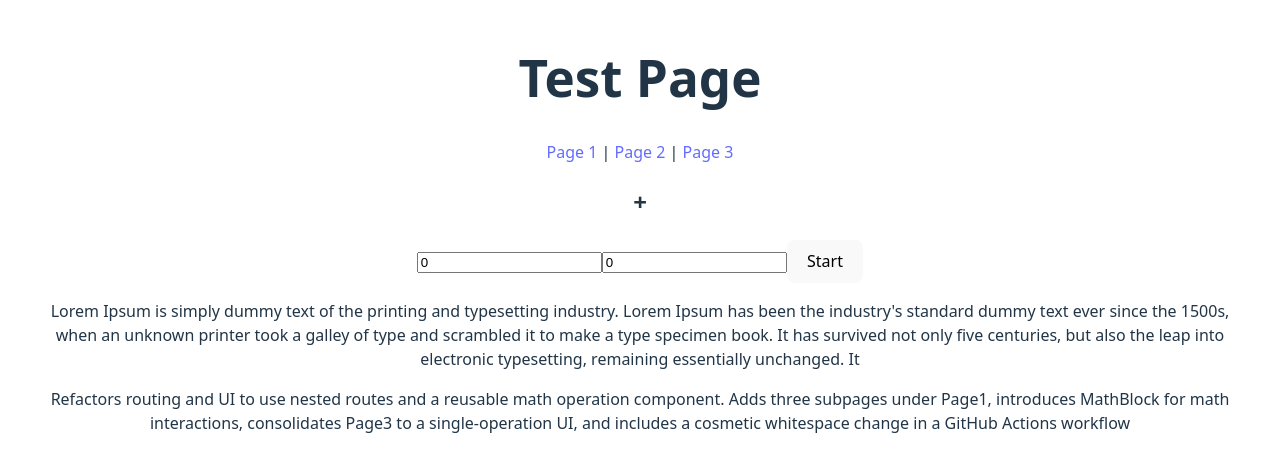
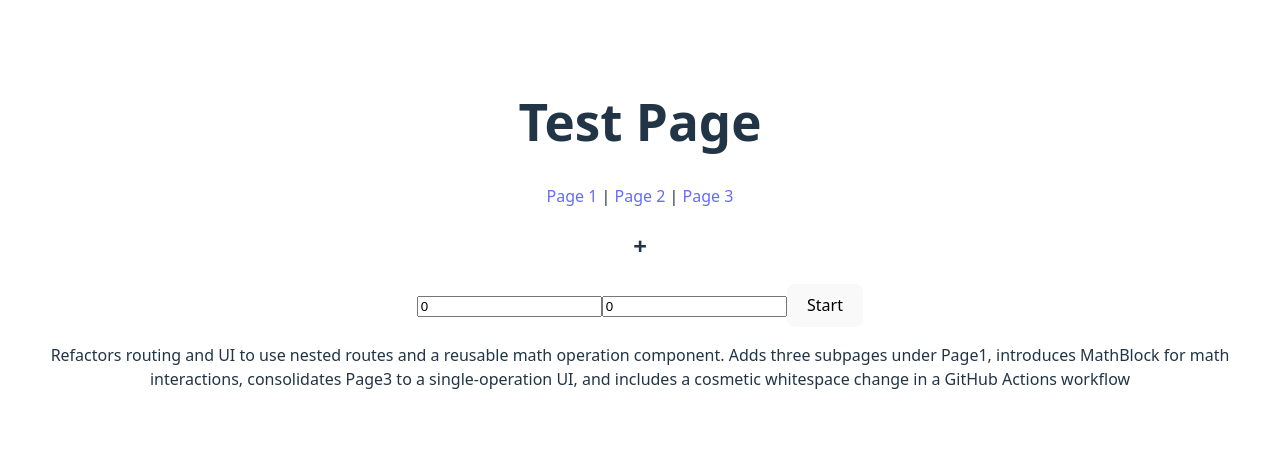
Before and after one commit to PiekharievaK/changelog-test, a React (Vite) app: page /1 in a window 1280 px wide. Shown: the part 167-638 px from the top of the page. Built offline with nearby package versions, Linux system fonts and the light colour scheme.

Commit message:
feat(V-234): some changes

```diff
--- a/src/pages/page1/Page1.jsx
+++ b/src/pages/page1/Page1.jsx
@@ -15,7 +15,6 @@ export const AddPage = () => {
             <input type="number" value={b} onChange={e => setB(e.target.value)}/>
             <button onClick={() => handleAdd(a, b, setResult)}>Start</button>
             {result !== null && <p>Result: {result}</p>}
-            <TestingComponent/>
             <TestingComponent2/>
         </div>
     );
```
